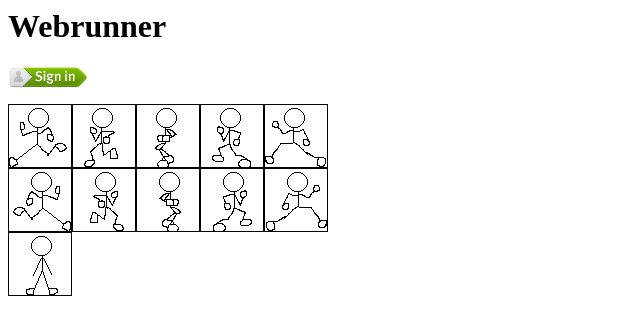
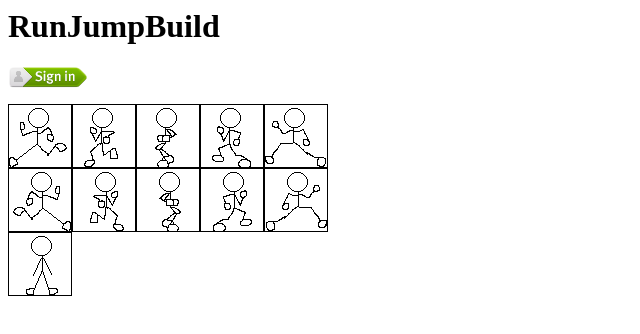
Before and after one commit to jonoxia/platform-game, a plain HTML site: page index.html in a window 1280 px wide. Shown: the whole page, without its empty margins (0-640 px from the left). Drawn offline with Linux system fonts and the light colour scheme.

Commit message:
Changed name as shown in page titles to RunJumpBuild

```diff
--- a/index.html
+++ b/index.html
@@ -1,12 +1,12 @@
 <html>
 <head>
-<title>Webrunner</title>
+<title>RunJumpBuild</title>
 <script src="https://browserid.org/include.js" type="text/javascript"></script>
 <script src="jquery.js" type="text/javascript"></script>
 <script src="login.js" type="text/javascript"></script>
 </head>
 <body>
-<h1>Webrunner</h1>
+<h1>RunJumpBuild</h1>
 <p><img src="sign_in_green.png" onclick="doBrowserIdLogin();"/></p>
 <p id="debug"></p>
 <img src="running_human_frames.png"/>
```
Also changed, not shown: playoffline.html (+1 -1 lines), templates/play.html (+1 -1 lines).
